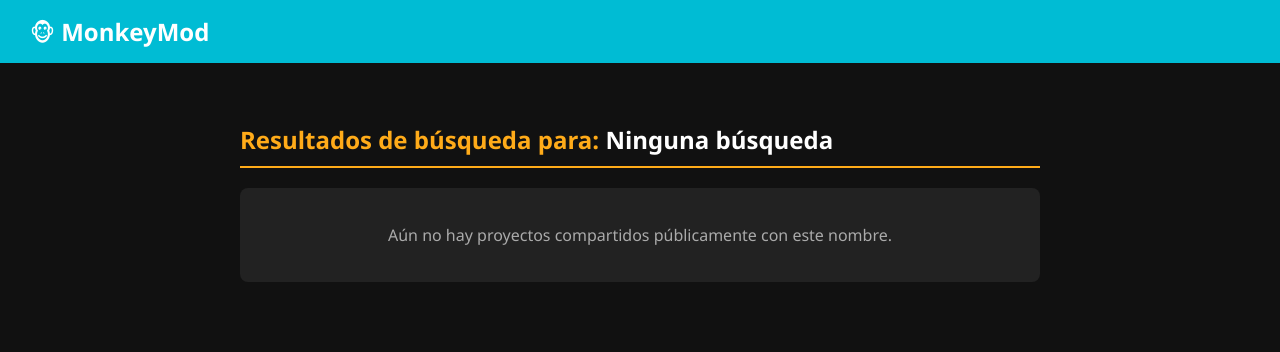
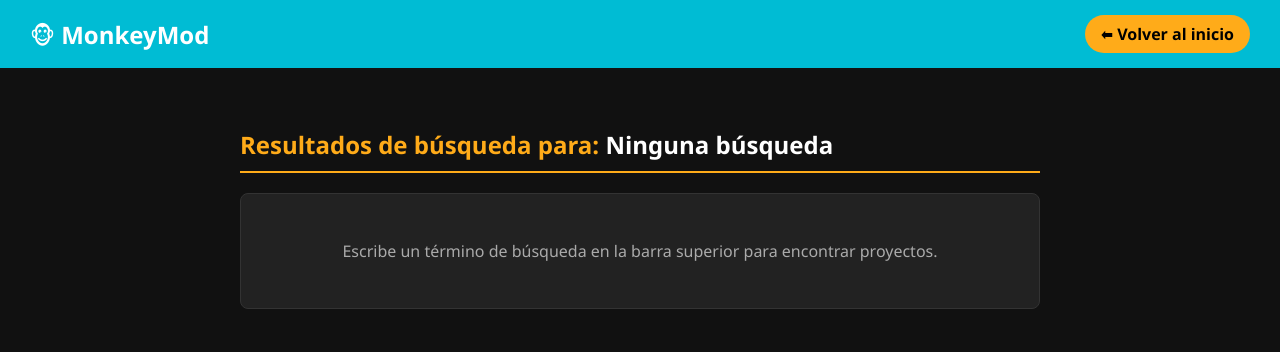
Before and after one commit to anyelo888ra-ux/monkeymod, a website: page search.html in a window 1280 px wide. Drawn offline with Linux system fonts and the light colour scheme.

Commit message:
Enhance search results display and styling

```diff
--- a/search.html
+++ b/search.html
@@ -25,6 +25,14 @@
             color: white;
             text-decoration: none;
         }
+        .btn-back {
+            background-color: #ffab19;
+            color: black;
+            padding: 8px 16px;
+            border-radius: 20px;
+            text-decoration: none;
+            font-weight: bold;
+        }
         .container {
             padding: 40px 20px;
             max-width: 800px;
@@ -37,11 +45,12 @@
         }
         .result-box {
             background-color: #222222;
-            padding: 20px;
+            padding: 30px;
             border-radius: 8px;
             margin-top: 20px;
             text-align: center;
             color: #aaaaaa;
+            border: 1px solid #333333;
         }
     </style>
 </head>
@@ -49,21 +58,27 @@
 
     <nav>
         <a href="index.html" class="logo">🐵 MonkeyMod</a>
+        <a href="index.html" class="btn-back">⬅ Volver al inicio</a>
     </nav>
 
     <div class="container">
         <h2>Resultados de búsqueda para: <span id="search-query" style="color: white;"></span></h2>
 
         <div class="result-box">
-            <p>Aún no hay proyectos compartidos públicamente con este nombre.</p>
+            <p id="search-status">Aún no hay proyectos compartidos públicamente con este nombre.</p>
         </div>
     </div>
 
     <script>
-        // Captura el texto que se buscó en la URL (?q=loquebuscaste)
         const urlParams = new URLSearchParams(window.location.search);
         const query = urlParams.get('q');
-        document.getElementById('search-query').innerText = query ? query : "Ninguna búsqueda";
+
+        if (query && query.trim() !== '') {
+            document.getElementById('search-query').innerText = query;
+        } else {
+            document.getElementById('search-query').innerText = "Ninguna búsqueda";
+            document.getElementById('search-status').innerText = "Escribe un término de búsqueda en la barra superior para encontrar proyectos.";
+        }
     </script>
 </body>
 </html>
```
